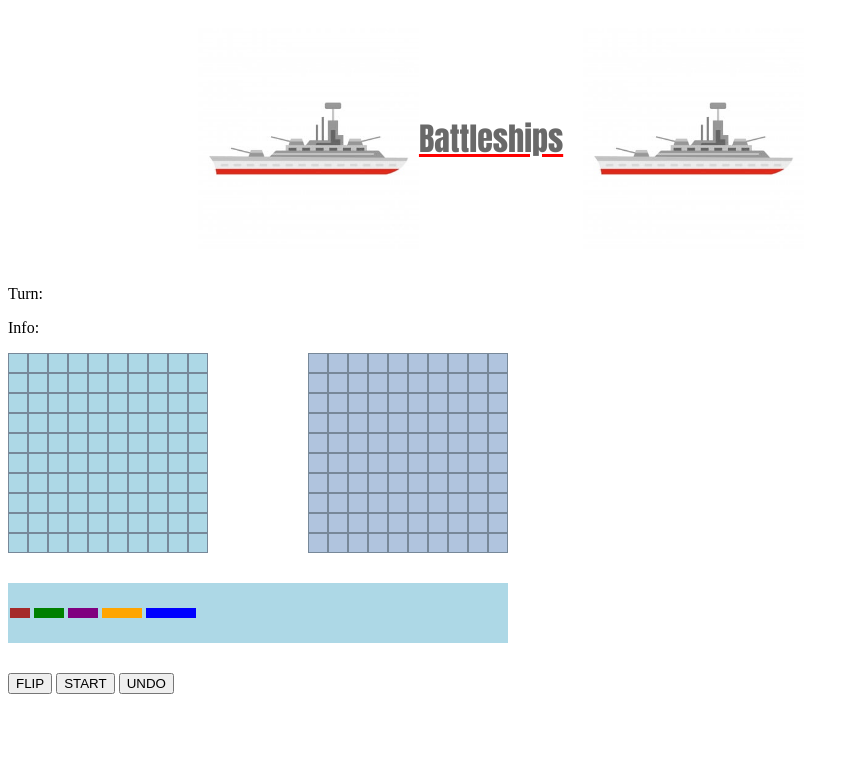
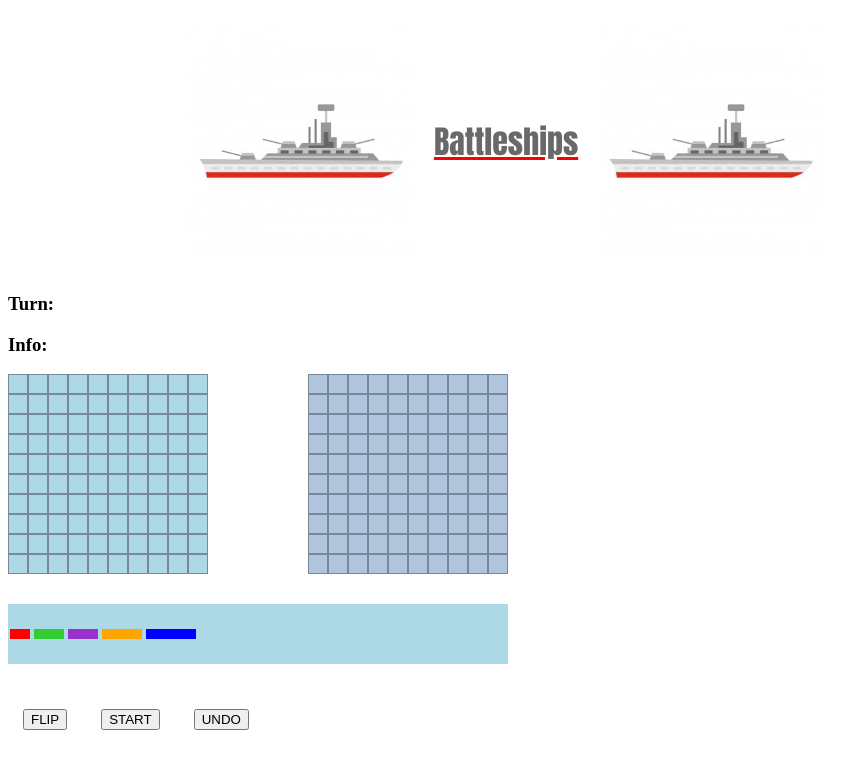
Before and after one commit to Eddj05/Battleships, a PHP site: page /index.html in a window 1280 px wide. Shown: the top 769 px of the page, without its empty margins (0-868 px from the left). Run offline with PHP 8.4, Linux system fonts and the light colour scheme.

Commit message:
Added some more styling to the buttons and ships and header

```diff
--- a/css/style.css
+++ b/css/style.css
@@ -21,6 +21,7 @@ body {
 
 .header-content h1 {
     margin-right: 20px;
+    margin-left: 20px;
 }
 
 .header-content img {
@@ -77,7 +78,7 @@ body {
 }
 
 .destroyer {
-    background-color: brown;
+    background-color: red;
 }
 
 .destroyer-preview {
@@ -87,7 +88,7 @@ body {
 }
 
 .submarine {
-    background-color: green;
+    background-color: limegreen;
 }
 
 .submarine-preview {
@@ -97,7 +98,7 @@ body {
 }
 
 .cruiser {
-    background-color: purple;
+    background-color: darkorchid;
 }
 
 .cruiser-preview {
@@ -137,3 +138,6 @@ body {
 .empty {
     background-color: gray;
 }
+button {
+    margin: 15px;
+}
--- a/index.html
+++ b/index.html
@@ -17,8 +17,8 @@
 
 
 <div id="game-info">
-        <p>Turn: <span id="turn-display"></span></p>
-        <p>Info: <span id="info"></span></p>
+        <h3>Turn: <span id="turn-display"></span></h3>
+        <h3>Info: <span id="info"></span></h3>
     </div>
 
     <div id="gamesboard-container"></div>
```
